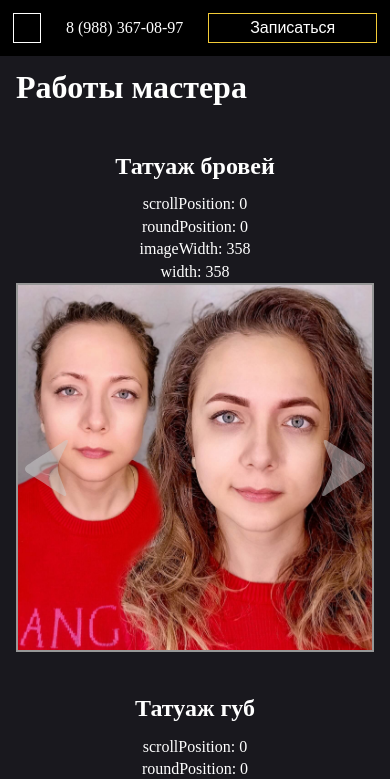
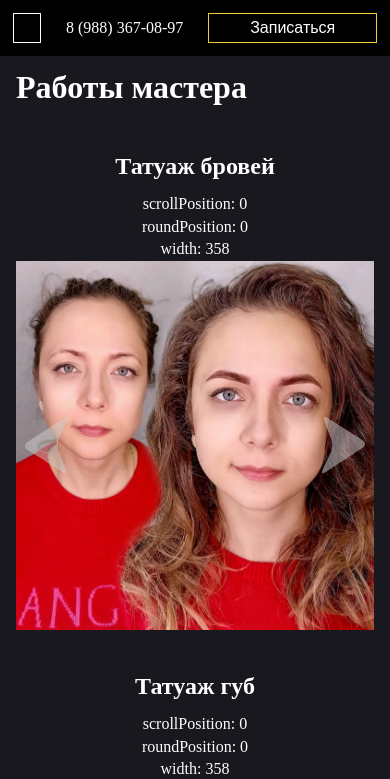
Before and after one commit to RemixFX/beauty-studio, a Next.js app: page /works in a window 390 px wide. Shown: the top 779 px of the page. Built offline with nearby package versions, Linux system fonts and the light colour scheme.

Commit message:
fix: check fix5 scroll on mobile

```diff
--- a/components/Library/library.module.scss
+++ b/components/Library/library.module.scss
@@ -21,7 +21,8 @@
 }
 
 .image {
-  border: 2px solid #979797;
+  /* border: 2px solid #979797; */
+  box-sizing: content-box;
 }
 
 .arrows {
--- a/components/Library/library.tsx
+++ b/components/Library/library.tsx
@@ -14,7 +14,7 @@ type LibraryProps = {
 export default function Library({ data, header, setFullScreen }: LibraryProps) {
 
   const scrollElement = useRef<HTMLDivElement>(null)
-  const [ref, { width }] = useMeasure({offsetSize: true})
+  const [ref, { width }] = useMeasure()
   //const imageWidth = Math.floor(width)
   const [scrollPosition, setScrollPosition] = useState<number>(0)
   const roundPosition = Math.round(scrollPosition / width) * width;
@@ -37,7 +37,7 @@ export default function Library({ data, header, setFullScreen }: LibraryProps) {
         left: scrollPosition === roundPosition ? -width : roundPosition - scrollPosition,
         behavior: "smooth"
       })
-      setScrollPosition((state) => Math.round(state))
+      //setScrollPosition((state) => Math.round(state))
     }
   }
 
@@ -49,7 +49,7 @@ export default function Library({ data, header, setFullScreen }: LibraryProps) {
         left: scrollPosition === roundPosition ? width : roundPosition - scrollPosition,
         behavior: "smooth",
       })
-      setScrollPosition((state) => Math.round(state))
+      //setScrollPosition((state) => Math.round(state))
     }
   }
 
@@ -58,7 +58,6 @@ export default function Library({ data, header, setFullScreen }: LibraryProps) {
       <h2 className={styles.header}>{header}</h2>
       <span>scrollPosition: {scrollPosition}</span>
       <span>roundPosition: {roundPosition}</span>
-      <span>imageWidth: {width}</span>
       <span>width: {width}</span>
       <div className={styles.layout} >
         <span className={`${styles.arrows} ${styles.arrows_left}`}
```
